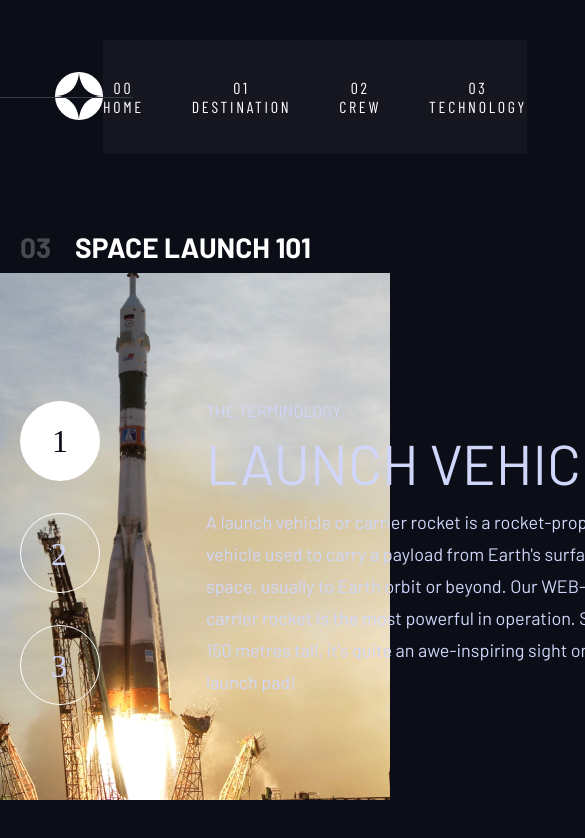
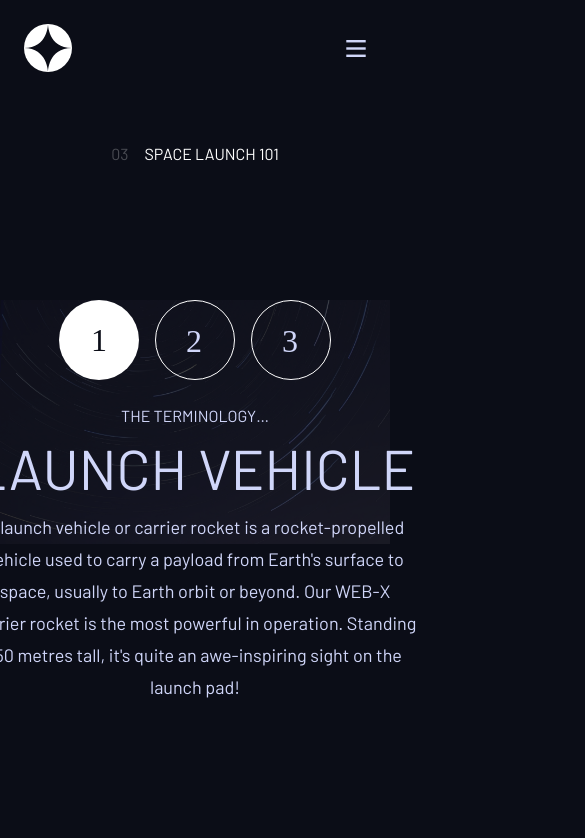
Before and after one commit to raximov77/Moon-project, a plain HTML site: page technology.html in a window 390 px wide. Shown: the top 838 px of the page, 585 px wide, since content can reach past the window. Drawn offline with Linux system fonts and the light colour scheme; a web font is replaced by a local one.

Commit message:
Initial commit

```diff
--- a/scss/blocks/_ikrom.scss
+++ b/scss/blocks/_ikrom.scss
@@ -54,7 +54,15 @@
         opacity: 1;
     }
     }
+    .header-hamburger-btn {
+        display: none;
+        background-color: transparent;
+        border: none;
+        cursor: pointer;
+    }
 
+
+    /* Technology */
 .technology__hero-section {
     padding: 76px 0 214px 0;
     background-image: url(../../images/technology-hero-img.png);
@@ -149,3 +157,78 @@
     @include textStyle($FW:400,$FS:18px,$LH:32px,$CASE:0,$MB:0,$CLR:rgb(208, 214, 249));
     font-family: 'Barlow';
 }
+
+
+/* Tablet start */
+@media only screen and (max-width:768px){
+    .site-header {
+        padding: 24px 0  40px 40px;
+        margin: 0 auto;
+    }
+    .space__link {
+        @include textStyle($FW:400,$FS:14px,$LH:17px,$CASE:uppercase,$MB:0,$CLR:$white-color);
+        letter-spacing: 2.36px;
+    }
+    .space__logo-link {
+
+    }
+    .space__list {
+        position: relative;
+        @include display($items:center,$space:center,$gap:37px);
+        width: 830px;
+    }
+}
+
+
+/* Mobile start */
+@media only screen and (max-width:600px){
+    .site-header {
+        padding: 24px 24px 0 24px;
+        margin: 0 auto;
+    }
+    .space__list {
+        display: none;
+    }
+    .header-hamburger-btn {
+        display: block;
+    }
+    .technology__hero-section {
+        padding: 69px 0 81px 0;
+        background-image: none;
+    }
+    .technology__hero-title-wrapper {
+        display: flex;
+        gap: 16px;
+        justify-content: center;
+    }
+    .technology__hero-title-number, .technology__hero-title {
+        @include textStyle($FW:400,$FS:16px,$LH:19px,$CASE:0,$MB:0,$CLR:0);
+        text-align: center;
+    }
+    .technology__hero-content-wrapper {
+        padding-top: 137px;
+
+        width: 327px;
+        margin: 0 auto;
+        @include display($items:center,$space:center,$gap:26px);
+        flex-direction: column;
+        text-align: center;
+    }
+    .technology__hero-number {
+        @include display($items:center,$space:space-between,$gap:32px);
+        flex-direction: column;
+    }
+    .technology__hero-item  {
+        display: flex;
+    }
+    .technology__hero-number-list {
+        display: flex;
+        flex-direction: row;
+        gap: 16px;
+    }
+    .technology__hero-content {
+        display: flex;
+        flex-direction: column;
+        align-items: center;
+    }
+}
--- a/technology.html
+++ b/technology.html
@@ -21,8 +21,8 @@
                 </li>
 
                 <li class="space__item">
-                    <a class="space__link" href="./moon.html">01
-DESTINATION</a>
+                    <a class="space__link" href="./moon.html">01DESTINATION
+                    </a>
                 </li>
                 <li class="space__item">
                     <a class="space__link" href="./crew.html">02
@@ -33,7 +33,9 @@ DESTINATION</a>
                         TECHNOLOGY</a>
                 </li>
             </ul>
-
+            <button class="header-hamburger-btn">
+                <img src="./images/hamburger.svg" alt="hanburger-img" width="20" height="17">
+            </button>
         </div>
     </header>
 
```
Also changed, not shown: css/main.css, images/hamburger.svg (added), 1 other file.
